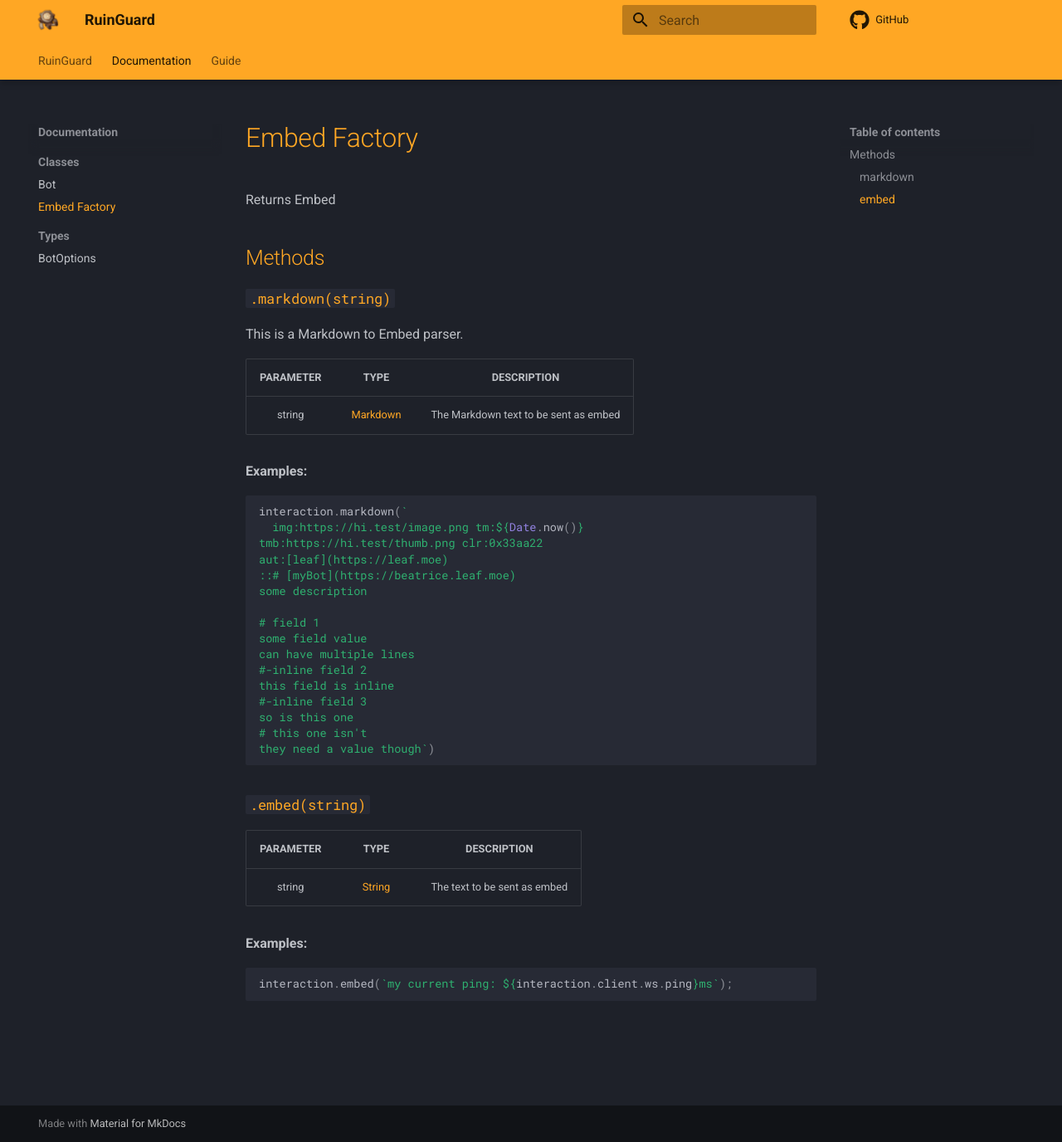
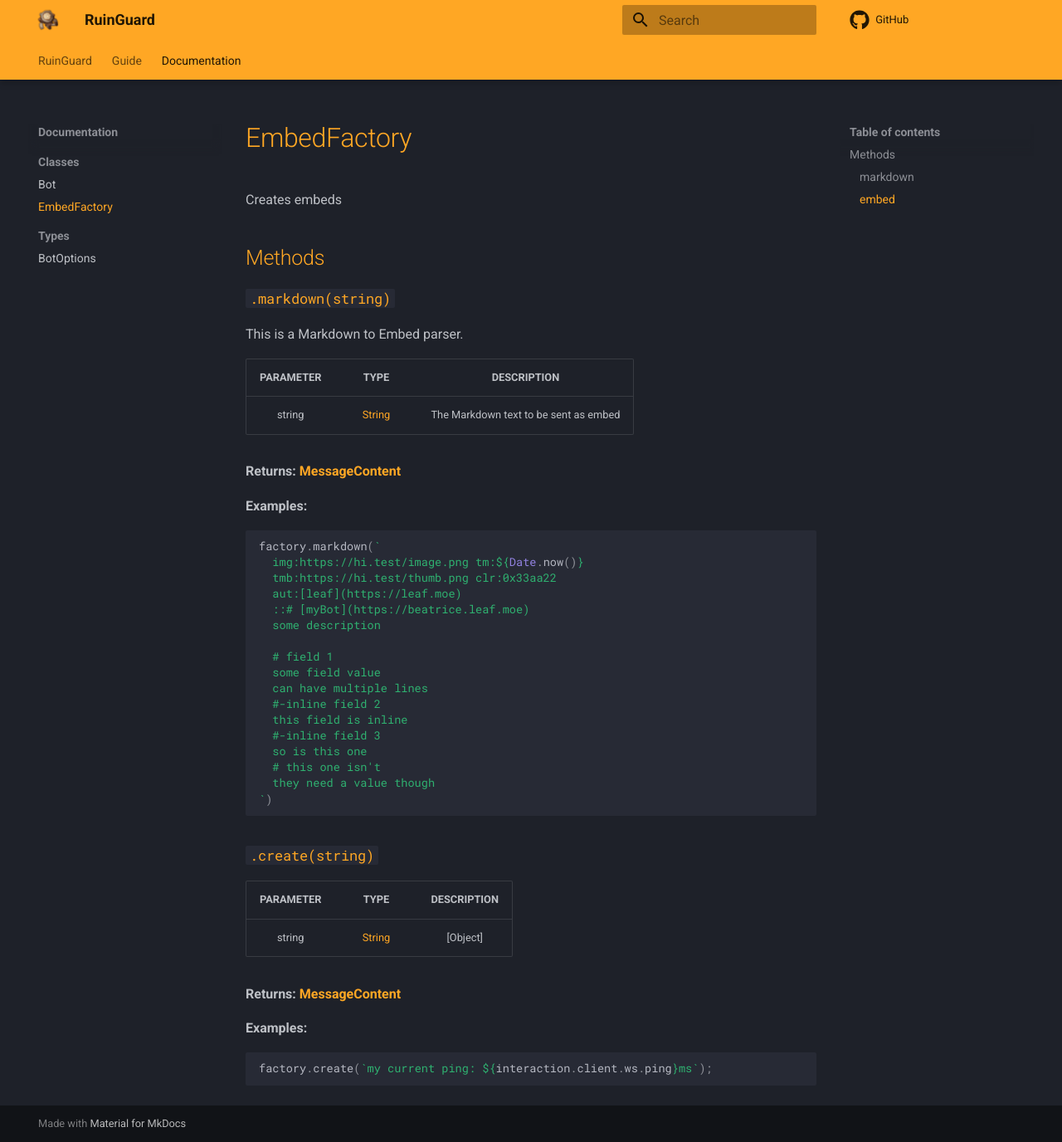
Before and after one commit to Khaenri-ah/ruinguard-docs, an MkDocs documentation site: the page built from docs/documentation/classes/EmbedFactory.md, in a window 1280 px wide and 1376 px high. Shown: the whole window at 83% size. Built offline with MkDocs 1.6.1 and Material for MkDocs 9.7.7, drawn with Linux system fonts in a browser that asks for light colours; comment, search, counter and statistics services are not loaded.

Commit message:
restructure + some rewrites

````diff
--- a/docs/documentation/classes/EmbedFactory.md
+++ b/docs/documentation/classes/EmbedFactory.md
@@ -1,6 +1,6 @@
-# Embed Factory
+# EmbedFactory
 
-Returns Embed
+Creates embeds
 
 ## Methods
 
@@ -10,40 +10,45 @@ This is a Markdown to Embed parser.
 
 PARAMETER |    TYPE    |              DESCRIPTION
 :-------: | :--------: | :-----------------------------------:
- string   | [Markdown] | The Markdown text to be sent as embed
+ string   | [String] | The Markdown text to be sent as embed
+
+**Returns: [MessageContent]**
 
 **Examples:**
 
 ```javascript
-interaction.markdown(`
+factory.markdown(`
   img:https://hi.test/image.png tm:${Date.now()}
-tmb:https://hi.test/thumb.png clr:0x33aa22
-aut:[leaf](https://leaf.moe)
-::# [myBot](https://beatrice.leaf.moe)
-some description
+  tmb:https://hi.test/thumb.png clr:0x33aa22
+  aut:[leaf](https://leaf.moe)
+  ::# [myBot](https://beatrice.leaf.moe)
+  some description
 
-# field 1
-some field value
-can have multiple lines
-#-inline field 2
-this field is inline
-#-inline field 3
-so is this one
-# this one isn't
-they need a value though`)
+  # field 1
+  some field value
+  can have multiple lines
+  #-inline field 2
+  this field is inline
+  #-inline field 3
+  so is this one
+  # this one isn't
+  they need a value though
+`)
 ```
 
-### `.embed(string)` { data-toc-label='embed'}
+### `.create(string)` { data-toc-label='embed'}
 
 PARAMETER |   TYPE   |         DESCRIPTION
 :-------: | :------: | :--------------------------:
- string   | [String] | The text to be sent as embed
+ string   | [String]|[Object] | The text to be sent as embed description, or an embed object
+
+ **Returns: [MessageContent]**
 
 **Examples:**
 
 ```javascript
-interaction.embed(`my current ping: ${interaction.client.ws.ping}ms`);
+factory.create(`my current ping: ${interaction.client.ws.ping}ms`);
 ```
 
-[markdown]: https://www.markdownguide.org/
+[MessageContent]: MessageContent.md
 [string]: https://developer.mozilla.org/en-US/docs/Web/JavaScript/Reference/Global_Objects/String
--- a/mkdocs.yml
+++ b/mkdocs.yml
@@ -34,3 +34,17 @@ markdown_extensions:
       anchorlink: true
   - admonition
   - pymdownx.details
+
+nav:
+  - RuinGuard: 'index.md'
+  - Guide:
+    - Introduction: 'guide/index.md'
+    - Getting Started:
+      - Preparations: 'guide/getting-started/install.md'
+      - Creating Your Bot: 'guide/getting-started/bot.md'
+  - Documentation:
+    - Classes:
+      - Bot: 'documentation/classes/Bot.md'
+      - EmbedFactory: 'documentation/classes/EmbedFactory.md'
+    - Types:
+      - BotOptions: 'documentation/types/BotOptions.md'
````
Also changed, not shown: docs/guide/creating-your-bot/README.md (deleted, +0 -58 lines), docs/guide/getting-started/bot.md (added, +61 -0 lines), docs/guide/getting-started/install.md (added, +70 -0 lines), docs/guide/index.md (+18 -7 lines), docs/guide/preparations/README.md (deleted, +0 -85 lines), docs/index.md (+1 -20 lines).
